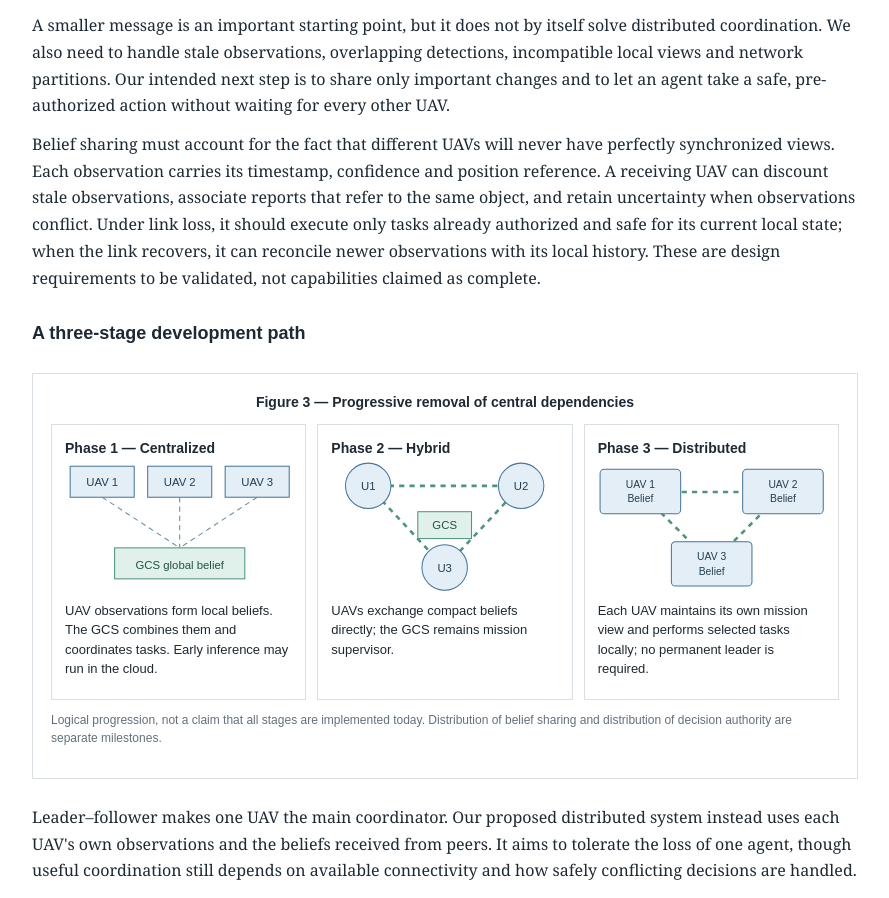
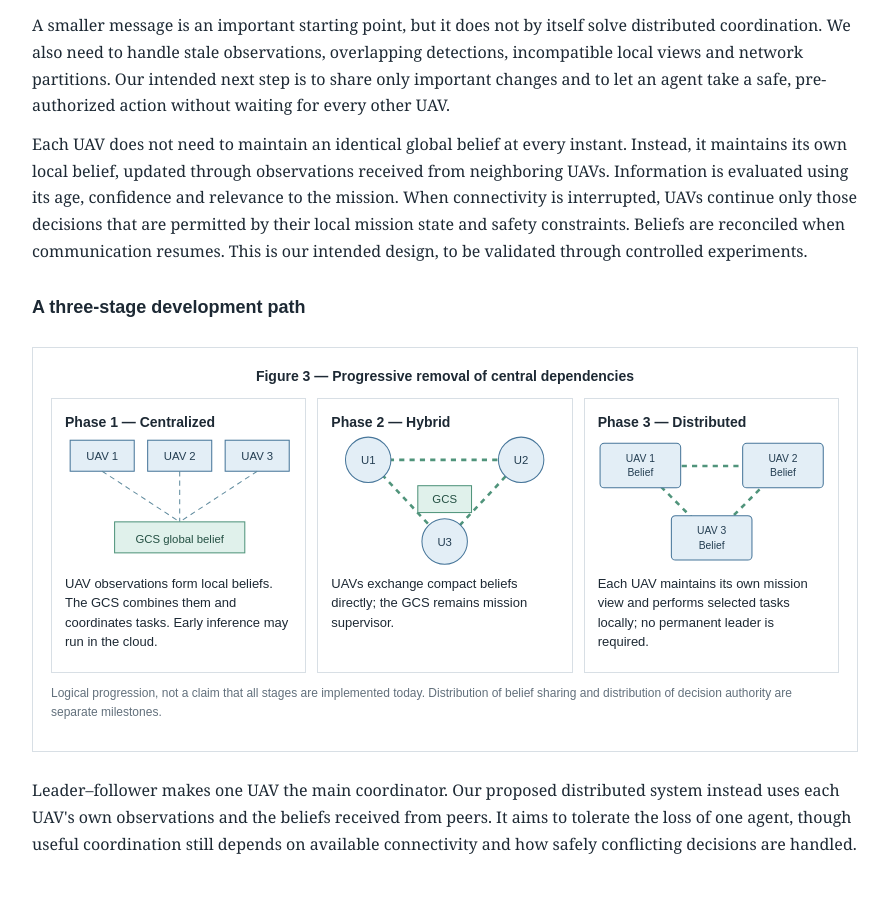
Before and after one commit to kulkarnip0/drone-3d-demo, a website: page belief/index.html in a window 1280 px wide. Shown: the part 2180-3078 px from the top of the page, without its empty margins (195-1084 px from the left). Drawn offline with Linux system fonts and the light colour scheme.

Commit message:
Clarify local belief consistency and communication-loss behavior

```diff
--- a/belief/index.html
+++ b/belief/index.html
@@ -35,7 +35,7 @@
 <div class="formula">10 UAVs × 2 updates/s × 57 bytes × 8 bits/byte = 9,120 bits/s</div>
 <p class="caption">These are illustrative packet rates—not measured FANET throughput. Real utilization is higher once routing, radio framing, retransmissions, other telemetry and multi-hop forwarding are included. More tracked objects also increase the load.</p></div>
 <p>A smaller message is an important starting point, but it does not by itself solve distributed coordination. We also need to handle stale observations, overlapping detections, incompatible local views and network partitions. Our intended next step is to share only important changes and to let an agent take a safe, pre-authorized action without waiting for every other UAV.</p>
-<p>Belief sharing must account for the fact that different UAVs will never have perfectly synchronized views. Each observation carries its timestamp, confidence and position reference. A receiving UAV can discount stale observations, associate reports that refer to the same object, and retain uncertainty when observations conflict. Under link loss, it should execute only tasks already authorized and safe for its current local state; when the link recovers, it can reconcile newer observations with its local history. These are design requirements to be validated, not capabilities claimed as complete.</p>
+<p>Each UAV does not need to maintain an identical global belief at every instant. Instead, it maintains its own local belief, updated through observations received from neighboring UAVs. Information is evaluated using its age, confidence and relevance to the mission. When connectivity is interrupted, UAVs continue only those decisions that are permitted by their local mission state and safety constraints. Beliefs are reconciled when communication resumes. This is our intended design, to be validated through controlled experiments.</p>
 <h3>A three-stage development path</h3><div class="figure"><div class="figtitle">Figure 3 — Progressive removal of central dependencies</div>
 <div class="phases"><div class="phase"><strong>Phase 1 — Centralized</strong><svg viewBox="0 0 220 130"><g fill="#e3eef6" stroke="#47769a"><rect x="5" y="7" width="62" height="30"/><rect x="80" y="7" width="62" height="30"/><rect x="155" y="7" width="62" height="30"/></g><g fill="#243e52" font-size="11" text-anchor="middle" font-family="Arial"><text x="36" y="26">UAV 1</text><text x="111" y="26">UAV 2</text><text x="186" y="26">UAV 3</text></g><g stroke="#608b9e" stroke-dasharray="5 4"><path d="M36 37L111 86M111 37V86M186 37L111 86"/></g><rect x="48" y="86" width="126" height="30" fill="#e0f1eb" stroke="#50947b"/><text x="111" y="106" fill="#245043" font-size="11" text-anchor="middle" font-family="Arial">GCS global belief</text></svg><p>UAV observations form local beliefs. The GCS combines them and coordinates tasks. Early inference may run in the cloud.</p></div>
 <div class="phase"><strong>Phase 2 — Hybrid</strong><svg viewBox="0 0 220 130"><path d="M36 26L184 26L110 105Z" fill="none" stroke="#50947b" stroke-width="2.5" stroke-dasharray="5 5"/><g fill="#e3eef6" stroke="#47769a"><circle cx="36" cy="26" r="22"/><circle cx="184" cy="26" r="22"/><circle cx="110" cy="105" r="22"/></g><g text-anchor="middle" font-family="Arial" fill="#243e52" font-size="11"><text x="36" y="30">U1</text><text x="184" y="30">U2</text><text x="110" y="109">U3</text></g><rect x="84" y="51" width="52" height="26" fill="#e0f1eb" stroke="#50947b"/><text x="110" y="68" text-anchor="middle" fill="#245043" font-size="11" font-family="Arial">GCS</text></svg><p>UAVs exchange compact beliefs directly; the GCS remains mission supervisor.</p></div>
```
